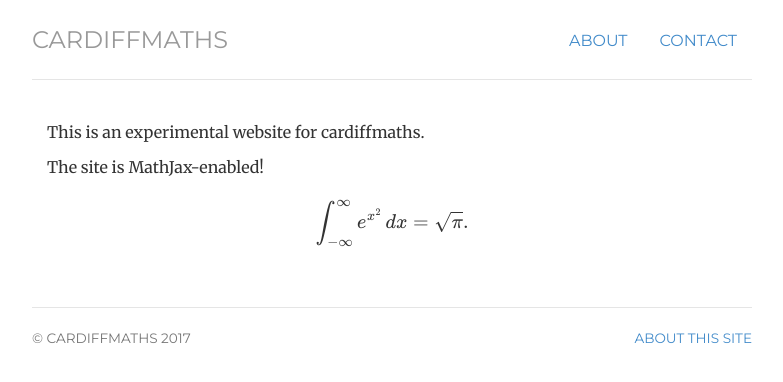
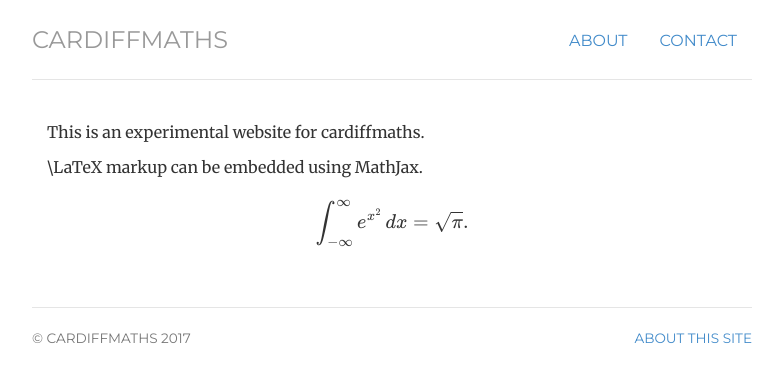
Before and after one commit to cardiffmaths/cardiffmaths.github.io, a Jekyll site: the page built from index.html, in a window 1280 px wide. Shown: the top 382 px of the page, without its empty margins (248-1031 px from the left). Built offline with Jekyll 4.4.1, drawn with Linux system fonts in a browser that asks for light colours; nearby versions of some CDN libraries; library files that are not in the unit come from our copies; formulas are drawn with MathJax 3.

Commit message:
Update index.html

```diff
--- a/index.html
+++ b/index.html
@@ -9,7 +9,7 @@ description: Experimental website for cardiffmaths.
 	<div class="col-sm-12">
 		<p>This is an experimental website for cardiffmaths.</p>
 		<p>
-			The site is MathJax-enabled!
+			\LaTeX markup can be embedded using MathJax.
 			\[
 			\int_{-\infty}^{\infty} e^{x^2}\,dx = \sqrt{\pi}.
 			\]
```
